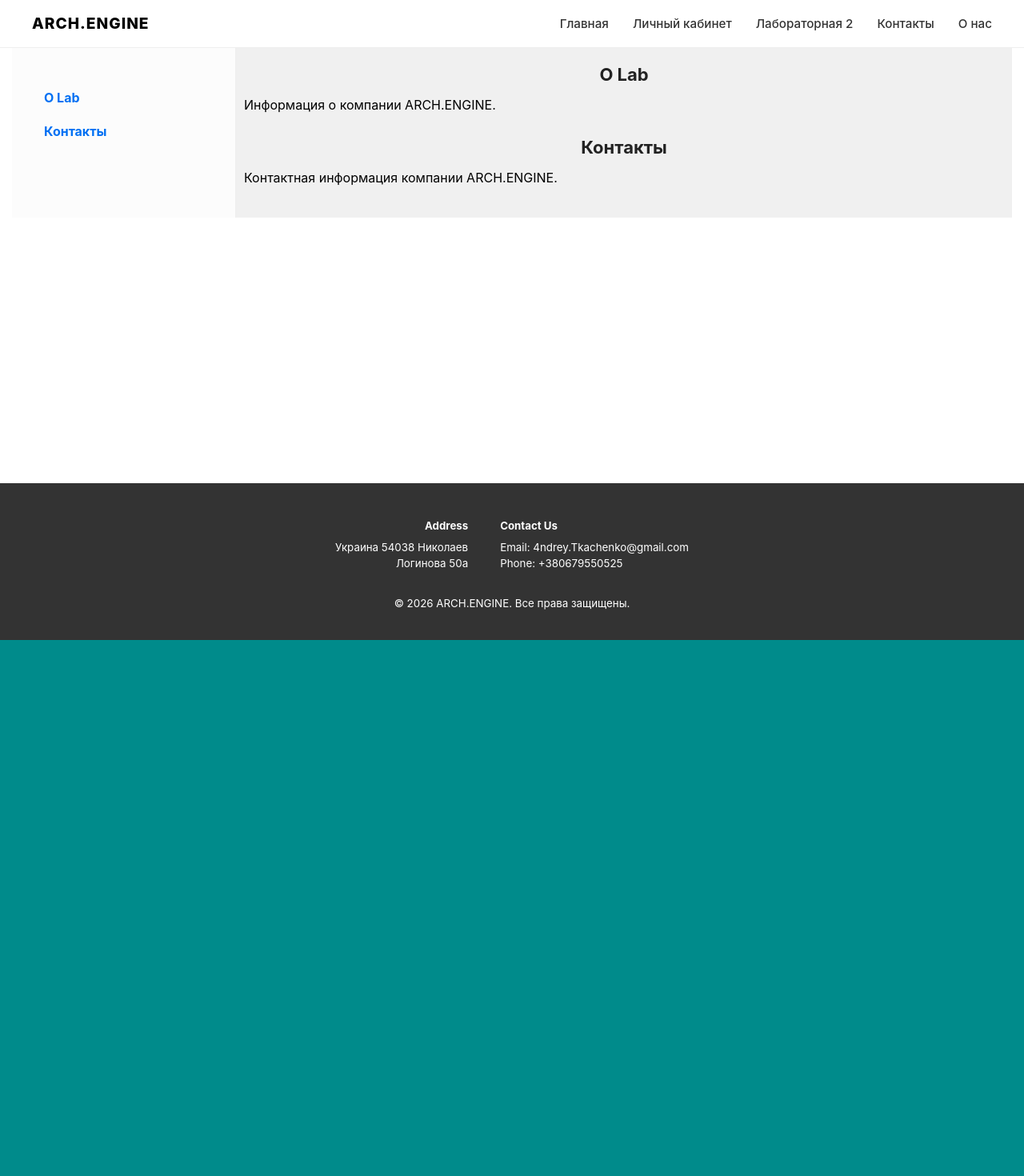
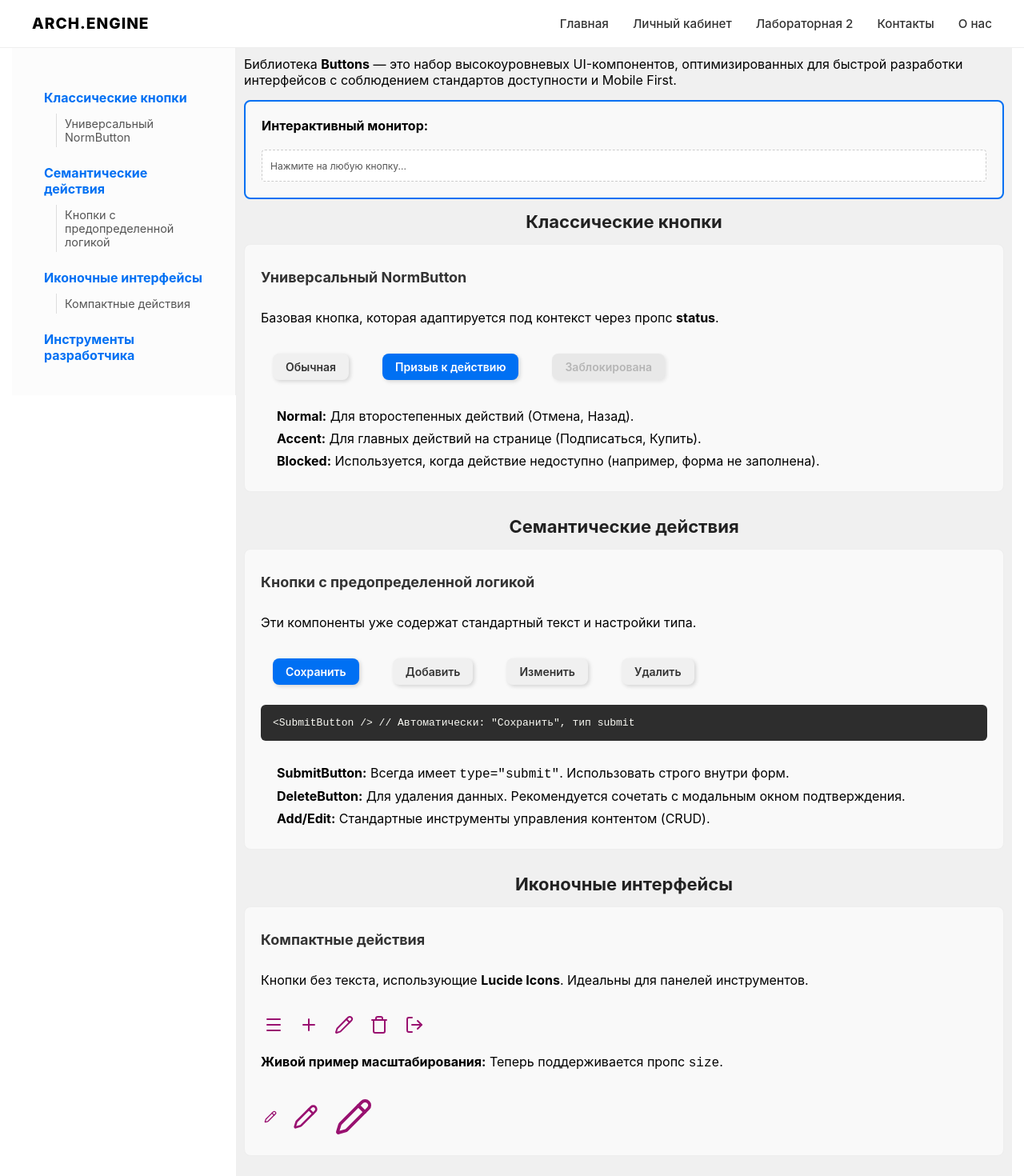
Before and after one commit to TkachAn/site-architect, a React (Vite) app: page /Lab in a window 1280 px wide. Shown: the top 1470 px of the page at 80% size. Before the commit the page ends 800 px from the top, so only its background shows below. Built offline with nearby package versions, Linux system fonts and the light colour scheme.

Commit message:
edit18022026

```diff
--- a/src/components/base/buttons/IconButtons.jsx
+++ b/src/components/base/buttons/IconButtons.jsx
@@ -1,79 +1,95 @@
-// src/base/buttons/IconButtons
+// src/base/buttons/IconButtons.jsx
+"use client";
+import React, { forwardRef } from "react";
 import styles from "./button.module.css";
-import { Menu, X, Trash, Pencil, Plus, UserPlus, UserPen, LogOut } from "lucide-react";
+import {
+  Menu,
+  X,
+  Trash,
+  Pencil,
+  Plus,
+  UserPlus,
+  UserPen,
+  LogOut,
+} from "lucide-react";
 
-/**
- * Внутренняя базовая кнопка для иконок.
- * Объединяет общие стили и логику.
- */
-const BaseIconButton = ({ onClick, title, children, ...props }) => (
+const BaseIconButton = forwardRef(
+  ({ onClick, title, children, className = "", ...props }, ref) => (
     <button
+      ref={ref}
       onClick={onClick}
       type="button"
-    className={styles.iconButton}
+      className={`${styles.iconButton} ${className}`.trim()}
       title={title}
+      aria-label={title}
       {...props}
     >
       {children}
     </button>
+  ),
 );
 
-// --- Экспортируемые компоненты ---
+BaseIconButton.displayName = "BaseIconButton";
 
-export const CloseIconButton = (props) => (
-  <BaseIconButton {...props} title={props.title || "Закрыть"}>
-    <X size={24} />
+export const CloseIconButton = forwardRef(({ size = 24, ...props }, ref) => (
+  <BaseIconButton ref={ref} {...props} title={props.title || "Закрыть"}>
+    <X size={size} />
   </BaseIconButton>
-);
+));
 
-export const DeleteIconButton = (props) => (
-  <BaseIconButton {...props} title={props.title || "Удалить"}>
-    <Trash size={24} />
+export const DeleteIconButton = forwardRef(({ size = 24, ...props }, ref) => (
+  <BaseIconButton ref={ref} {...props} title={props.title || "Удалить"}>
+    <Trash size={size} />
   </BaseIconButton>
-);
+));
 
-export const EditIconButton = (props) => (
-  <BaseIconButton {...props} title={props.title || "Редактировать"}>
-    <Pencil size={24} />
+export const EditIconButton = forwardRef(({ size = 24, ...props }, ref) => (
+  <BaseIconButton ref={ref} {...props} title={props.title || "Редактировать"}>
+    <Pencil size={size} />
   </BaseIconButton>
-);
+));
 
-export const AddIconButton = (props) => (
-  <BaseIconButton {...props} title={props.title || "Добавить"}>
-    <Plus size={24} />
+export const AddIconButton = forwardRef(({ size = 24, ...props }, ref) => (
+  <BaseIconButton ref={ref} {...props} title={props.title || "Добавить"}>
+    <Plus size={size} />
   </BaseIconButton>
-);
+));
 
-export const UserAddIconButton = (props) => (
-  <BaseIconButton {...props} title={props.title || "Добавить пользователя"}>
-    <UserPlus size={24} />
+export const UserAddIconButton = forwardRef(({ size = 24, ...props }, ref) => (
+  <BaseIconButton
+    ref={ref}
+    {...props}
+    title={props.title || "Добавить пользователя"}
+  >
+    <UserPlus size={size} />
   </BaseIconButton>
-);
+));
 
-export const UserEditIconButton = (props) => (
-  <BaseIconButton {...props} title={props.title || "Редактировать пользователя"}>
-    <UserPen size={24} />
+export const UserEditIconButton = forwardRef(({ size = 24, ...props }, ref) => (
+  <BaseIconButton
+    ref={ref}
+    {...props}
+    title={props.title || "Редактировать пользователя"}
+  >
+    <UserPen size={size} />
   </BaseIconButton>
-);
+));
 
-export const MenuIconButton = (props) => (
-  <BaseIconButton {...props} title={props.title || "Меню"}>
-    <Menu size={24} />
+export const MenuIconButton = forwardRef(({ size = 24, ...props }, ref) => (
+  <BaseIconButton ref={ref} {...props} title={props.title || "Меню"}>
+    <Menu size={size} />
   </BaseIconButton>
-);
+));
 
-// Логика выхода (handleSignOut) вынесена для чистоты
-const handleSignOut = () => {
-    console.log('Попытка выхода из системы...');
-    // Здесь будет ваша реальная логика (например, удаление токена)
-};
+const handleSignOut = () => console.log("Выход из системы...");
 
-export const LogOutIconButton = (props) => (
+export const LogOutIconButton = forwardRef(({ size = 24, ...props }, ref) => (
   <BaseIconButton
+    ref={ref}
     {...props}
     onClick={props.onClick || handleSignOut}
     title={props.title || "Выход"}
   >
-    <LogOut size={24} />
+    <LogOut size={size} />
   </BaseIconButton>
-);
+));
--- a/src/components/base/buttons/button.module.css
+++ b/src/components/base/buttons/button.module.css
@@ -1,18 +1,37 @@
-/* //src/elem/buttons/button.module.css */
+/* src/base/buttons/button.module.css */
+
 .baseButton {
-  padding: 8px 16px;
-  margin: 5px 15px;
+  /* Mobile First: увеличенная область нажатия */
+  padding: 10px 20px;
+  margin: 8px;
   border: none;
   border-radius: 8px;
   font-weight: 600;
   font-size: 14px;
   cursor: pointer;
-  transition: background-color 0.5s ease, color 0.5s ease;
+  transition: background-color 0.3s ease, color 0.3s ease, transform 0.1s;
   box-shadow: 2px 2px 5px rgba(0, 0, 0, 0.15);
+  display: inline-flex;
+  align-items: center;
+  justify-content: center;
+  gap: 8px;
+}
+
+/* Десктоп: стандартные отступы */
+@media (min-width: 768px) {
+  .baseButton {
+    padding: 8px 16px;
+    margin: 5px 15px;
+  }
+}
+
+.baseButton:active:not(:disabled) {
+  transform: scale(0.98);
 }
 
 .baseButton:disabled {
-  cursor: not-allowed; /* Добавляем стиль курсора для неактивной кнопки */
+  cursor: not-allowed;
+  opacity: 0.6;
 }
 
 .normal {
@@ -23,7 +42,6 @@
 .normal:hover:not(:disabled) {
   background-color: #0070f3;
   color: #fff;
-  /*background-color: #e0e0e0;*/
 }
 
 .accent {
@@ -38,62 +56,48 @@
 .blocked {
   background-color: #dddddd;
   color: #888;
-  /* cursor: not-allowed; Убрали, так как теперь применяется к baseButton:disabled */
-}
-
-/*iconButtons*/
-.iconButton {
-  background: transparent;
-  border: none;
-  padding: 4px;
-  cursor: pointer;
-  color: rgb(153, 17, 112);
-  transition: color 0.2s;
-}
-
-.iconButton:hover {
-  color: crimson;
-}
-
-.out{
-  border: none;
-  background-color:transparent;
-  color: #007bff;
-
-  font-weight: 700;
-}
-.out:hover{
-  cursor: pointer;
-  color: blue;
-
 }
 
 .iconButton {
   background: transparent;
   border: none;
-  padding: 4px;
+  padding: 8px;
   cursor: pointer;
   color: rgb(153, 17, 112);
+  transition: color 0.2s, transform 0.2s, background-color 0.2s;
+  display: inline-flex;
+  align-items: center;
+  justify-content: center;
+  border-radius: 50%;
+}
+
+@media (min-width: 768px) {
+  .iconButton {
+    padding: 4px;
+  }
+}
+
+.iconButton:hover:not(:disabled) {
+  color: crimson;
+  background-color: rgba(0, 0, 0, 0.05);
+}
+
+.out {
+  border: none;
+  background-color: transparent;
+  color: #007bff;
+  font-weight: 700;
+  cursor: pointer;
+  padding: 4px 8px;
   transition: color 0.2s;
 }
 
-.iconButton:hover {
-  color: crimson;
+.out:hover:not(:disabled) {
+  color: blue;
+  text-decoration: underline;
 }
 
-.out{
-  border: none;
-  background-color:transparent;
-  color: #007bff;
-
-  font-weight: 700;
-}
-.out:hover{
-  cursor: pointer;
-  color: blue;
-
-}
- /* button.module.css */
+/* Debug mode */
 :global(body.show-debug) .baseButton {
   outline: 2px solid #27ae60 !important;
   position: relative;
--- a/src/components/base/buttons/buttons.jsx
+++ b/src/components/base/buttons/buttons.jsx
@@ -1,48 +1,69 @@
 // src/base/buttons/buttons.jsx
 "use client";
-import React from "react";
+import React, { forwardRef } from "react";
 import styles from "./button.module.css";
 
-/**
- * Внутренний базовый компонент.
- * Он не экспортируется, а служит фундаментом для остальных.
- */
-const BaseButton = ({
+const BaseButton = forwardRef(
+  (
+    {
       onClick,
       children,
       status = "normal",
       type = "button",
+      className = "",
       ...props
-}) => (
+    },
+    ref,
+  ) => {
+    const buttonClasses =
+      `${styles.baseButton} ${styles[status] || ""} ${className}`.trim();
+
+    return (
       <button
+        ref={ref}
         onClick={onClick}
         type={type}
-    className={`${styles.baseButton} ${styles[status]}`}
+        className={buttonClasses}
         disabled={status === "blocked"}
         {...props}
       >
         {children}
       </button>
     );
-
-// --- Экспортируемые компоненты-обертки ---
-
-export const NormButton = (props) => <BaseButton {...props} />;
-
-export const SubmitButton = (props) => (
-  <BaseButton type="submit" status="accent" {...props}>
-    {props.children || "Сохранить"}
-  </BaseButton>
+  },
 );
 
-export const DeleteButton = (props) => (
-  <BaseButton {...props}>{props.children || "Удалить"}</BaseButton>
-);
+BaseButton.displayName = "BaseButton";
 
-export const AddButton = (props) => (
-  <BaseButton {...props}>{props.children || "Добавить"}</BaseButton>
-);
+export const NormButton = forwardRef((props, ref) => (
+  <BaseButton ref={ref} {...props} />
+));
+NormButton.displayName = "NormButton";
 
-export const EditButton = (props) => (
-  <BaseButton {...props}>{props.children || "Изменить"}</BaseButton>
-);
+export const SubmitButton = forwardRef(({ children, ...props }, ref) => (
+  <BaseButton ref={ref} type="submit" status="accent" {...props}>
+    {children || "Сохранить"}
+  </BaseButton>
+));
+SubmitButton.displayName = "SubmitButton";
+
+export const DeleteButton = forwardRef(({ children, ...props }, ref) => (
+  <BaseButton ref={ref} {...props}>
+    {children || "Удалить"}
+  </BaseButton>
+));
+DeleteButton.displayName = "DeleteButton";
+
+export const AddButton = forwardRef(({ children, ...props }, ref) => (
+  <BaseButton ref={ref} {...props}>
+    {children || "Добавить"}
+  </BaseButton>
+));
+AddButton.displayName = "AddButton";
+
+export const EditButton = forwardRef(({ children, ...props }, ref) => (
+  <BaseButton ref={ref} {...props}>
+    {children || "Изменить"}
+  </BaseButton>
+));
+EditButton.displayName = "EditButton";
--- a/src/components/stsuct/sections/s.module.css
+++ b/src/components/stsuct/sections/s.module.css
@@ -11,23 +11,6 @@
   grid-template-columns: 1fr; /* Mobile */
 }
 
-@media (min-width: 1038px) {
-  .grid {
-    grid-template-columns: 280px 1fr; /* Появляется место под AsideLeft */
-  }
-}
-
-@media (min-width: 1380px) {
-  .grid {
-    grid-template-columns: 280px 1fr 280px; /* Ultra-Wide */
-  }
-  .asideRight {
-    display: block; /* Оживляем панель */
-    position: sticky;
-    top: 60px; /* Прилипает при скролле под хедером */
-    height: calc(100vh - 60px);
-  }
-}/*
 /* --- HEADER --- */
 header {
   position: fixed;
@@ -57,12 +40,6 @@ header {
 
 
 /* Общие базовые стили для обеих панелей */
-.asideBase {
-  width: 100%;
-  padding: 20px;
-  background: #fcfcfc;
-  overflow-y: auto;
-}
 
 /* Стили заголовков внутри панелей */
 .aside_title {
@@ -74,13 +51,12 @@ header {
   padding-bottom: 10px;
 }
 
-/* Левая панель */
-.asideLeft,
-.asideRight {
+
+.asideBase, .asideLeft, .asideRight {
   width: 100%;
   padding: 20px;
   background: #fcfcfc;
-  overflow-y: auto;
+  overflow-y: visible; /* Вместо auto, чтобы не было лишних полос прокрутки */
 }
 
 /* Личные границы для каждой */
@@ -106,10 +82,14 @@ header {
 /* Липкое позиционирование для десктопа (от 1038px) */
 @media (min-width: 1038px) {
   .asideLeft, .asideRight {
-    max-height: calc(100vh - 300px);
+    /*max-height: calc(100vh - 300px);*/
     position: sticky;
     top: 60px;
-    /*height: fit-content; /* Панель будет высотой ровно по своему контенту */
+    height: auto; /* Высота теперь зависит только от контента */
+    align-self: start; /* Важно: панель не растягивается по высоте соседа *//*height: fit-content; /* Панель будет высотой ровно по своему контенту */
+  }
+  .grid {
+    grid-template-columns: 280px 1fr; /* Появляется место под AsideLeft */
   }
 }
 
@@ -117,6 +97,15 @@ header {
 @media (min-width: 1380px) {
   .asideRight {
     display: block;
+  }
+  .grid {
+    grid-template-columns: 280px 1fr 280px; /* Ultra-Wide */
+  }
+  .asideRight {
+    display: block; /* Оживляем панель */
+    position: sticky;
+    top: 60px; /* Прилипает при скролле под хедером */
+    height: calc(100vh - 60px);
   }
 }
 
--- a/src/pages/lab.jsx
+++ b/src/pages/lab.jsx
@@ -1,18 +1,9 @@
-import {
-  Grid,
-  Main,
-  AsideLeft,
-  Section,
-} from "../components/stsuct/sections/sections";
+
+import { BtnG } from "../contents/forHome/sec_btn/btnG";
 import { Layout } from "./layout";
 
 export const Lab = () => (
  <Layout>
-     <Section title="О Lab" id="about">
-       <p>Информация о компании ARCH.ENGINE.</p>
-     </Section>
-     <Section title="Контакты" id="contacts">
-       <p>Контактная информация компании ARCH.ENGINE.</p>
-     </Section>
+     <BtnG/>
    </Layout>
 );
```
Lines whose indentation alone changed are shown as unchanged.
